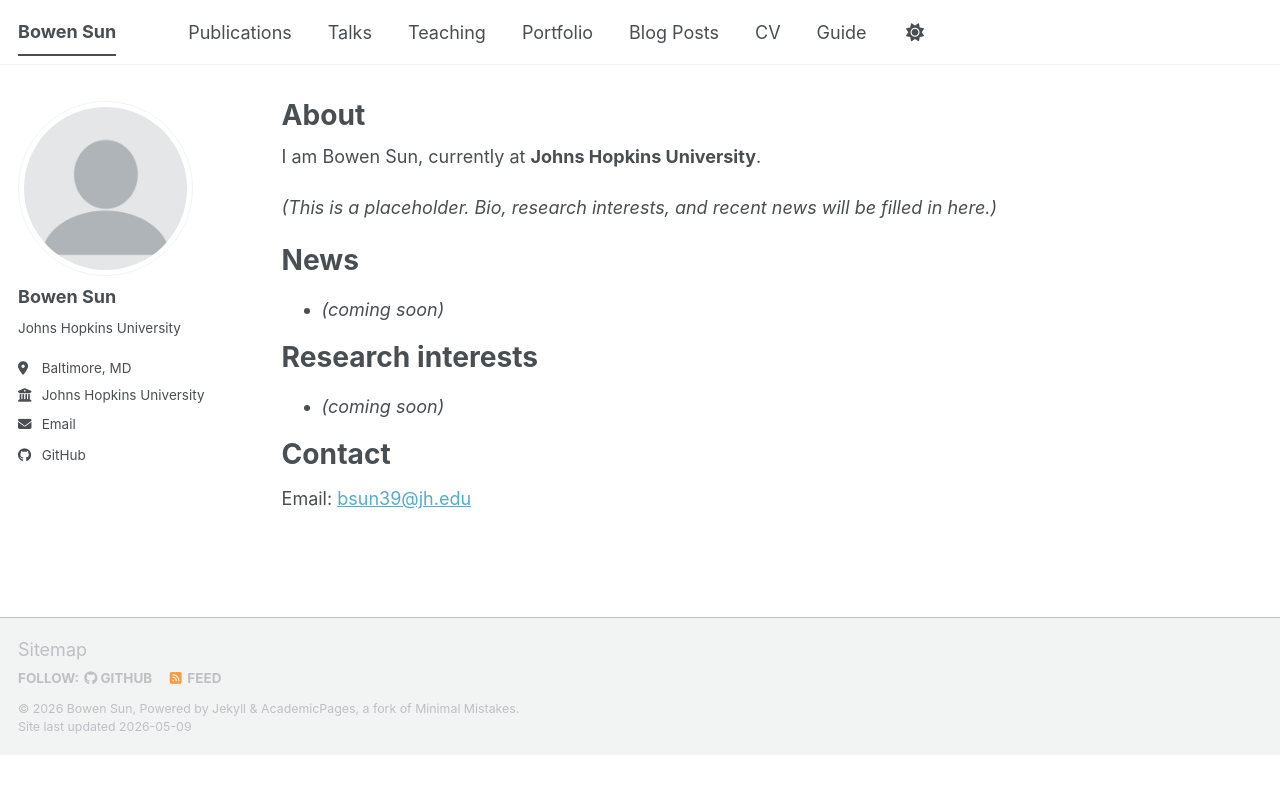
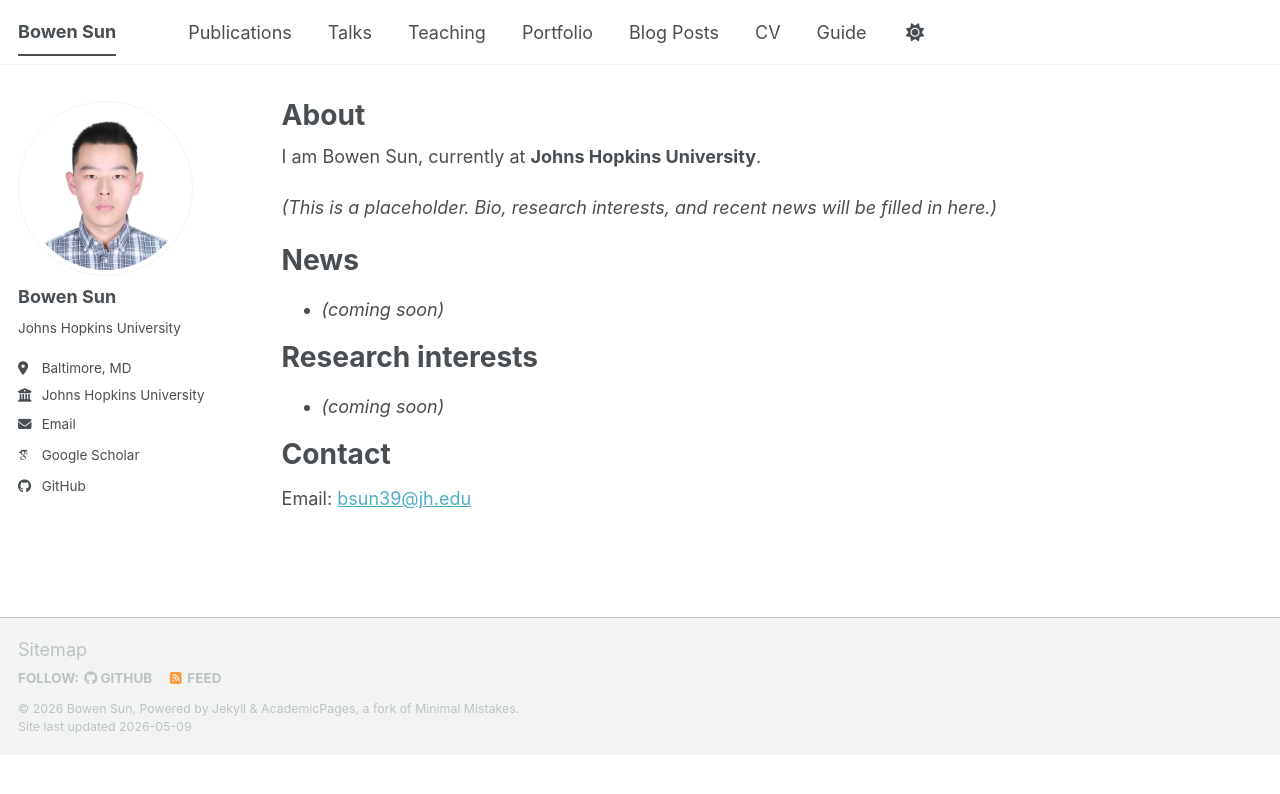
Before and after one commit to Bowen-Sun-0728/Bowen-Sun-0728.github.io, a Jekyll site: the page built from _pages/about.md, in a window 1280 px wide. Shown: the top 794 px of the page. Built offline with Jekyll 4.4.1, drawn with Linux system fonts in a browser that asks for light colours; some web fonts are replaced; a script bundle is joined from its source files by our own code; library files that are not in the unit come from our copies.

Commit message:
Add avatar and Google Scholar link

```diff
--- a/_config.yml
+++ b/_config.yml
@@ -22,7 +22,7 @@ repository               : "Bowen-Sun-0728/Bowen-Sun-0728.github.io"
 #               Additional customization can be done by editing /_includes/author-profile.html
 author:
   # Biographic information
-  avatar           : "profile.png"
+  avatar           : "profile.jpg"
   name             : "Bowen Sun"
   pronouns         : # example: "she/her"
   bio              : "Johns Hopkins University"
@@ -34,7 +34,7 @@ author:
   # Academic websites
   academia         : # URL
   arxiv            : # URL
-  googlescholar    : # URL
+  googlescholar    : "https://scholar.google.com/citations?user=YsAEFj0AAAAJ&hl=en"
   inspire-hep      : # URL
   impactstory      : # URL
   orcid            : # URL
```
Also changed, not shown: images/profile.jpg (added), resources/portrait.jpg (added).
